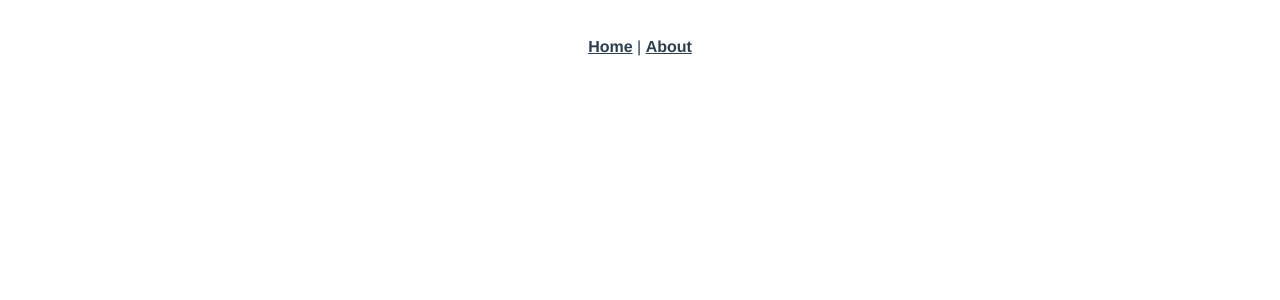
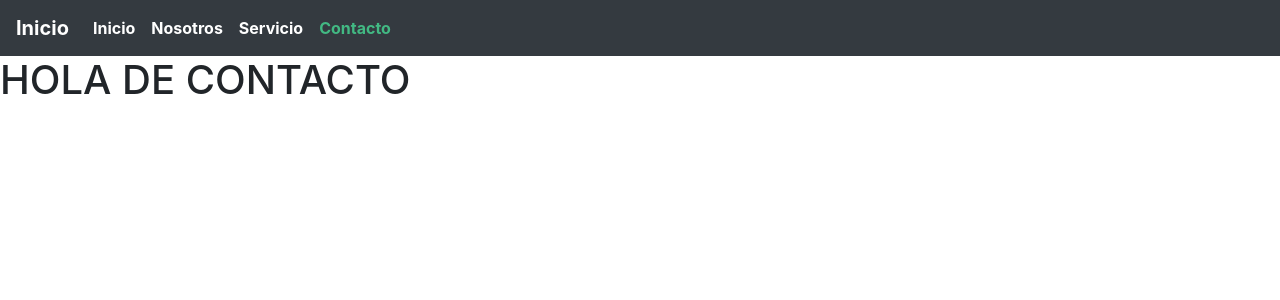
Before and after one commit to Aomine1444/proyectofinal, a Vue app in the folder taller/: page /contacto in a window 1280 px wide. Shown: the top 300 px of the page. Built offline with nearby package versions, Linux system fonts and the light colour scheme.

Commit message:
Martes 21 de enero

```diff
--- a/taller/public/index.html
+++ b/taller/public/index.html
@@ -6,6 +6,10 @@
   <meta http-equiv="X-UA-Compatible" content="IE=edge">
   <meta name="viewport" content="width=device-width,initial-scale=1.0">
   <link rel="icon" href="<%= BASE_URL %>favicon.ico">
+  <script src="https://code.jquery.com/jquery-3.4.1.slim.min.js" integrity="sha384-J6qa4849blE2+poT4WnyKhv5vZF5SrPo0iEjwBvKU7imGFAV0wwj1yYfoRSJoZ+n" crossorigin="anonymous"></script>
+<script src="https://cdn.jsdelivr.net/npm/popper.js@1.16.0/dist/umd/popper.min.js" integrity="sha384-Q6E9RHvbIyZFJoft+2mJbHaEWldlvI9IOYy5n3zV9zzTtmI3UksdQRVvoxMfooAo" crossorigin="anonymous"></script>
+<script src="https://stackpath.bootstrapcdn.com/bootstrap/4.4.1/js/bootstrap.min.js" integrity="sha384-wfSDF2E50Y2D1uUdj0O3uMBJnjuUD4Ih7YwaYd1iqfktj0Uod8GCExl3Og8ifwB6" crossorigin="anonymous"></script>
+<link rel="stylesheet" href="https://stackpath.bootstrapcdn.com/bootstrap/4.4.1/css/bootstrap.min.css" integrity="sha384-Vkoo8x4CGsO3+Hhxv8T/Q5PaXtkKtu6ug5TOeNV6gBiFeWPGFN9MuhOf23Q9Ifjh" crossorigin="anonymous">
   <title>taller</title>
 </head>
 
--- a/taller/src/App.vue
+++ b/taller/src/App.vue
@@ -1,29 +1,27 @@
 <template>
   <div id="app">
     <div id="nav">
-      <router-link to="/">Home</router-link> |
-      <router-link to="/about">About</router-link>
+      <HelloWorld/>
     </div>
     <router-view/>
   </div>
 </template>
 
+<script>
+import HelloWorld from '@/components/HelloWorld.vue'
+
+export default {
+  components: {
+    HelloWorld
+  }
+}
+</script>
+
 <style>
-#app {
-  font-family: 'Avenir', Helvetica, Arial, sans-serif;
-  -webkit-font-smoothing: antialiased;
-  -moz-osx-font-smoothing: grayscale;
-  text-align: center;
-  color: #2c3e50;
-}
-
-#nav {
-  padding: 30px;
-}
 
 #nav a {
   font-weight: bold;
-  color: #2c3e50;
+  color:white;
 }
 
 #nav a.router-link-exact-active {
--- /dev/null
+++ b/taller/src/components/HelloWorld.vue
@@ -0,0 +1,32 @@
+<template>
+  <div>
+  <nav class="navbar navbar-expand-lg navbar-light bg-dark">
+      <a class="navbar-brand" href="#"><router-link to="/">Inicio</router-link></a>
+  <button class="navbar-toggler" type="button" data-toggle="collapse" data-target="#navbarSupportedContent" aria-controls="navbarSupportedContent" aria-expanded="false" aria-label="Toggle navigation">
+    <span class="navbar-toggler-icon"></span>
+  </button>
+  <div class="collapse navbar-collapse" id="navbarSupportedContent">
+    <ul class="navbar-nav mr-auto">
+         <li class="nav-item">
+        <a class="nav-link" href="#"><router-link to="/">Inicio</router-link></a>
+      </li>
+      <li class="nav-item">
+        <a class="nav-link" href="#"><router-link to="/Nosotros">Nosotros</router-link></a>
+      </li>
+       <li class="nav-item">
+        <a class="nav-link" href="#"><router-link to="/servicio">Servicio</router-link></a>
+      </li>
+      <li class="nav-item">
+        <a class="nav-link" href="#"><router-link to="/contacto">Contacto</router-link></a>
+      </li>
+    </ul>
+  </div>
+</nav>
+  </div>
+</template>
+
+<script>
+
+export default {
+}
+</script>
--- a/taller/src/main.js
+++ b/taller/src/main.js
@@ -4,8 +4,8 @@ import router from './router'
 import store from './store'
 import { BootstrapVue } from 'bootstrap-vue'
 
+Vue.config.productionTip = false
 Vue.use(BootstrapVue)
-Vue.config.productionTip = false
 
 new Vue({
   router,
--- a/taller/src/router/index.js
+++ b/taller/src/router/index.js
@@ -11,12 +11,22 @@ const routes = [
     component: Home
   },
   {
-    path: '/about',
-    name: 'about',
+    path: '/Nosotros',
+    name: 'Nosotros',
     // route level code-splitting
     // this generates a separate chunk (about.[hash].js) for this route
     // which is lazy-loaded when the route is visited.
     component: () => import(/* webpackChunkName: "about" */ '../views/About.vue')
+  },
+  {
+    path: '/servicio',
+    name: 'servicio',
+    component: () => import('../views/Servicio.vue')
+  },
+  {
+    path: '/contacto',
+    name: 'contacto',
+    component: () => import('../views/Contacto.vue')
   }
 ]
 
--- /dev/null
+++ b/taller/src/views/Contacto.vue
@@ -0,0 +1,5 @@
+<template>
+  <div class="about">
+    <h1>HOLA DE CONTACTO</h1>
+  </div>
+</template>
--- a/taller/src/views/Home.vue
+++ b/taller/src/views/Home.vue
@@ -1,46 +1,77 @@
 <template>
   <div>
-   <b-navbar toggleable="lg" type="dark" variant="info">
-    <b-navbar-brand href="#">NavBar</b-navbar-brand>
+    <b-carousel
+      id="carousel-1"
+      v-model="slide"
+      :interval="4000"
+      controls
+      indicators
+      background="#ababab"
+      img-width="1024"
+      img-height="480"
+      style="text-shadow: 1px 1px 2px #333;"
+      @sliding-start="onSlideStart"
+      @sliding-end="onSlideEnd"
+    >
+      <!-- Text slides with image -->
+      <b-carousel-slide
+        caption="First slide"
+        text="Nulla vitae elit libero, a pharetra augue mollis interdum."
+        img-src="https://picsum.photos/1024/480/?image=52"
+      ></b-carousel-slide>
 
-    <b-navbar-toggle target="nav-collapse"></b-navbar-toggle>
+      <!-- Slides with custom text -->
+      <b-carousel-slide img-src="https://picsum.photos/1024/480/?image=54">
+        <h1>Hello world!</h1>
+      </b-carousel-slide>
 
-    <b-collapse id="nav-collapse" is-nav>
-      <b-navbar-nav>
-        <b-nav-item href="#">Link</b-nav-item>
-        <b-nav-item href="#" disabled>Disabled</b-nav-item>
-      </b-navbar-nav>
+      <!-- Slides with image only -->
+      <b-carousel-slide img-src="https://picsum.photos/1024/480/?image=58"></b-carousel-slide>
 
-      <!-- Right aligned nav items -->
-      <b-navbar-nav class="ml-auto">
-        <b-nav-form>
-          <b-form-input size="sm" class="mr-sm-2" placeholder="Search"></b-form-input>
-          <b-button size="sm" class="my-2 my-sm-0" type="submit">Search</b-button>
-        </b-nav-form>
+      <!-- Slides with img slot -->
+      <!-- Note the classes .d-block and .img-fluid to prevent browser default image alignment -->
+      <b-carousel-slide>
+        <template v-slot:img>
+          <img
+            class="d-block img-fluid w-100"
+            width="1024"
+            height="480"
+            src="https://picsum.photos/1024/480/?image=55"
+            alt="image slot"
+          >
+        </template>
+      </b-carousel-slide>
 
-        <b-nav-item-dropdown text="Lang" right>
-          <b-dropdown-item href="#">EN</b-dropdown-item>
-          <b-dropdown-item href="#">ES</b-dropdown-item>
-          <b-dropdown-item href="#">RU</b-dropdown-item>
-          <b-dropdown-item href="#">FA</b-dropdown-item>
-        </b-nav-item-dropdown>
-
-        <b-nav-item-dropdown right>
-          <!-- Using 'button-content' slot -->
-          <template v-slot:button-content>
-            <em>User</em>
-          </template>
-          <b-dropdown-item href="#">Profile</b-dropdown-item>
-          <b-dropdown-item href="#">Sign Out</b-dropdown-item>
-        </b-nav-item-dropdown>
-      </b-navbar-nav>
-    </b-collapse>
-  </b-navbar>
+      <!-- Slide with blank fluid image to maintain slide aspect ratio -->
+      <b-carousel-slide caption="Blank Image" img-blank img-alt="Blank image">
+        <p>
+          Lorem ipsum dolor sit amet, consectetur adipiscing elit. Suspendisse eros felis, tincidunt
+          a tincidunt eget, convallis vel est. Ut pellentesque ut lacus vel interdum.
+        </p>
+      </b-carousel-slide>
+    </b-carousel>
   </div>
 </template>
 
 <script>
-
 export default {
+  data () {
+    return {
+      slide: 0,
+      sliding: null
+    }
+  },
+  methods: {
+    onSlideStart (slide) {
+      this.sliding = true
+    },
+    onSlideEnd (slide) {
+      this.sliding = false
+    }
+  }
 }
 </script>
+
+<style>
+
+</style>
--- /dev/null
+++ b/taller/src/views/Servicio.vue
@@ -0,0 +1,5 @@
+<template>
+  <div class="about">
+    <h1>HOLA DE SERVICIO</h1>
+  </div>
+</template>
```
